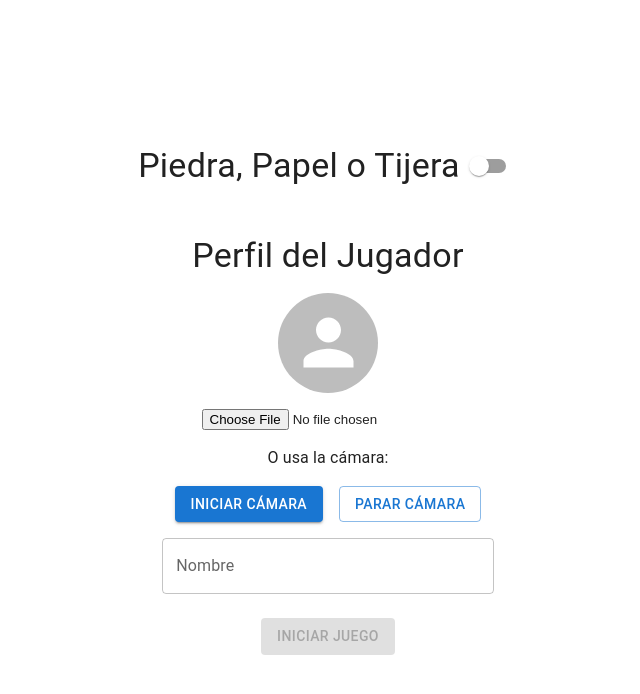
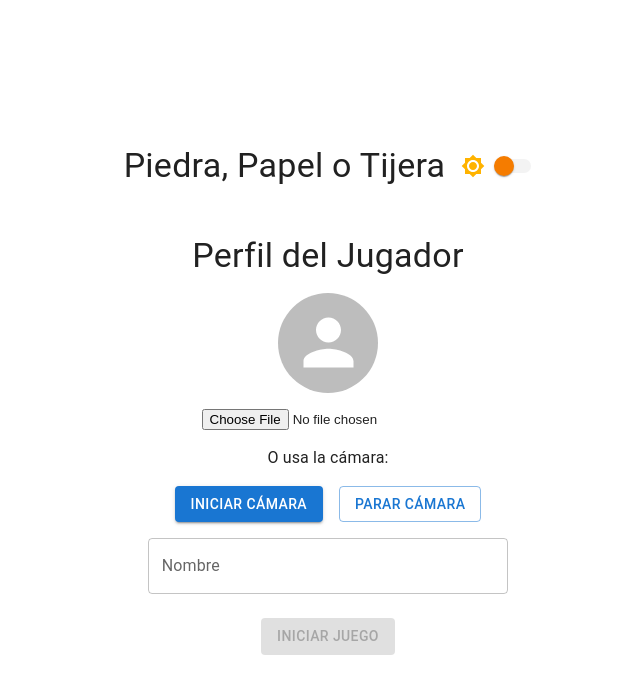
Before and after one commit to eduardescola/PiedraPapelTijerasReact, a React (Vite) app: page / in a window 1280 px wide. Shown: the top 694 px of the page, without its empty margins (312-952 px from the left). Built offline with nearby package versions, Linux system fonts and the light colour scheme.

Commit message:
icono switch tema

```diff
--- a/src/components/ThemeSwitch/ThemeSwitch.tsx
+++ b/src/components/ThemeSwitch/ThemeSwitch.tsx
@@ -1,5 +1,6 @@
 import React, { useEffect, useState } from 'react';
-import { Switch } from '@mui/material';
+import { Switch, FormControlLabel } from '@mui/material';
+import { Brightness7, Brightness4 } from '@mui/icons-material';  // Importar los íconos de sol y luna
 import './ThemeSwitchStyles.css';
 
 const ThemeSwitch: React.FC = () => {
@@ -19,10 +20,30 @@ const ThemeSwitch: React.FC = () => {
   };
 
   return (
-    <Switch
-      checked={darkMode}
-      onChange={handleThemeChange}
-      inputProps={{ 'aria-label': 'Switch theme' }}
+    <FormControlLabel
+      control={
+        <Switch
+          checked={darkMode}
+          onChange={handleThemeChange}
+          inputProps={{ 'aria-label': 'Switch theme' }}
+          color="default"
+          sx={{
+            '& .MuiSwitch-thumb': {
+              backgroundColor: darkMode ? '#ffcc00' : '#f57c00',
+            },
+            '& .MuiSwitch-track': {
+              backgroundColor: darkMode ? '#757575' : '#e0e0e0',
+            },
+          }}
+        />
+      }
+      labelPlacement="start"  // Coloca los íconos a la izquierda
+      label={
+        <>
+          <Brightness7 sx={{ display: !darkMode ? 'block' : 'none', color: '#FFB300', fontSize: 24 }} />  {/* Sol en modo claro */}
+          <Brightness4 sx={{ display: darkMode ? 'block' : 'none', color: '#fff', fontSize: 24 }} />  {/* Luna en modo oscuro */}
+        </>
+      }
     />
   );
 };
--- a/src/components/ThemeSwitch/ThemeSwitchStyles.css
+++ b/src/components/ThemeSwitch/ThemeSwitchStyles.css
@@ -1,3 +1,4 @@
+/* Estilos para el modo oscuro */
 .dark-theme {
     background-color: #121212;
     color: #fff;
@@ -9,34 +10,46 @@ body {
     transition: background-color 0.3s, color 0.3s;
 }
 
-.dark-theme .css-sziceh-MuiButtonBase-root-MuiButton-root.Mui-disabled{
+.dark-theme .css-sziceh-MuiButtonBase-root-MuiButton-root.Mui-disabled {
     background-color: white;
-
 }
 
-.dark-theme input{
+.dark-theme input {
     color: white;
 }
 
-.dark-theme .MuiOutlinedInput-notchedOutline.css-1ll44ll-MuiOutlinedInput-notchedOutline{
+.dark-theme .MuiOutlinedInput-notchedOutline {
     border-color: white;
 }
 
-.dark-theme .MuiOutlinedInput-notchedOutline.css-1ll44ll-MuiOutlinedInput-notchedOutline:hover{
+.dark-theme .MuiOutlinedInput-notchedOutline:hover {
     border: solid;
     border-color: white;
 }
 
-.dark-theme .MuiFormControl-root.MuiFormControl-marginNormal.MuiFormControl-fullWidth.MuiTextField-root.css-16bevx5-MuiFormControl-root-MuiTextField-root label{
+.dark-theme .MuiFormControl-root.MuiFormControl-marginNormal.MuiFormControl-fullWidth.MuiTextField-root label {
     color: white;
 }
 
-.dark-theme textarea{
+.dark-theme textarea {
     border-color: white;
     color: white;
 }
 
-.dark-theme textarea :hover{
+.dark-theme textarea:hover {
     border: solid;
     border-color: white;
 }
+
+/* Asegúrate de que el switch y los iconos sean visibles en ambos modos */
+.MuiSwitch-root {
+    display: flex;
+    justify-content: center;
+    align-items: center;
+  }
+
+  .MuiFormControlLabel-label {
+    display: flex;
+    align-items: center;
+    font-size: 20px;
+  }
```
